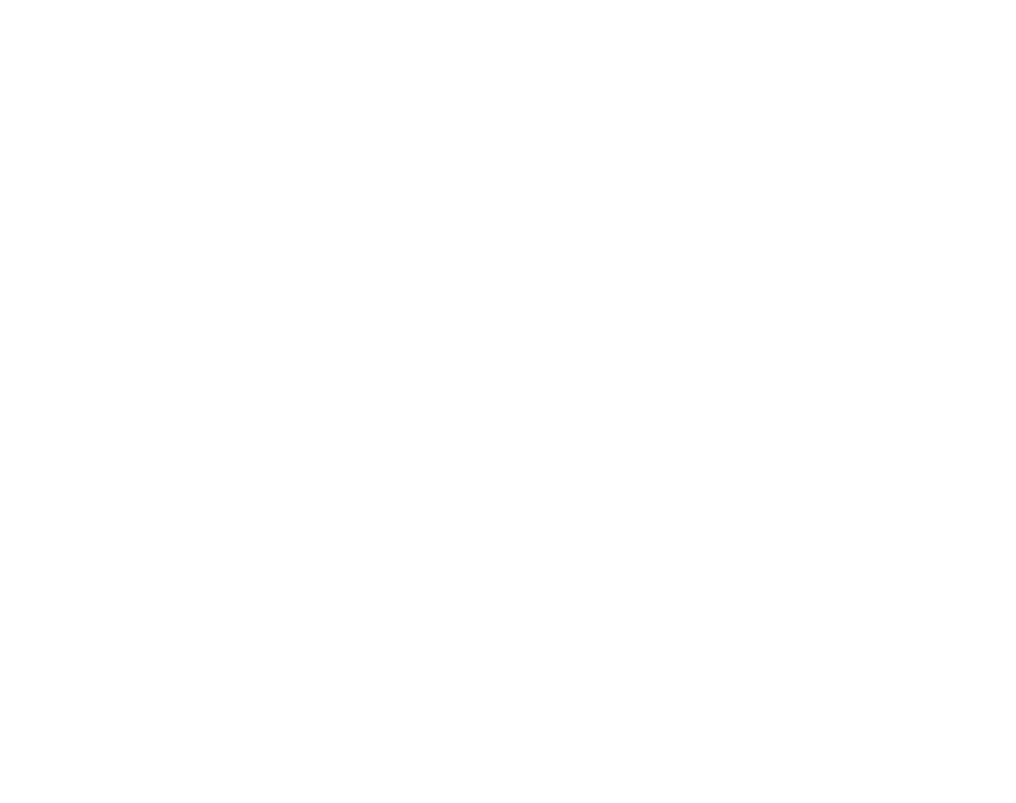
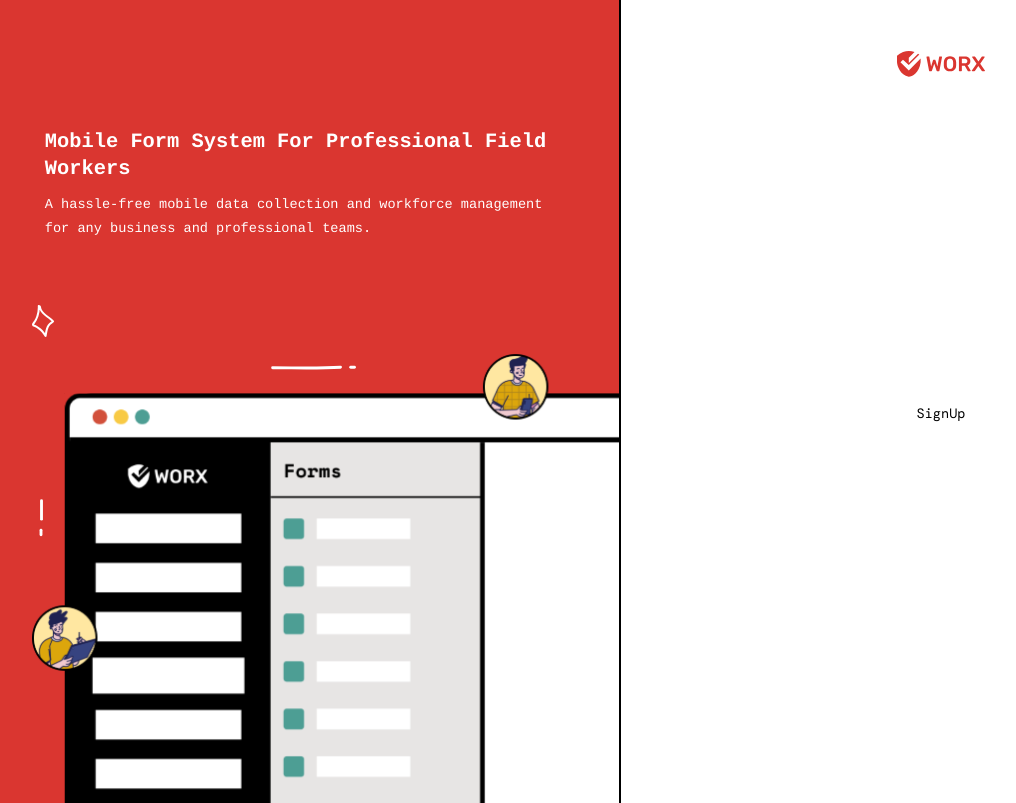
Before and after one commit to worxid/worx, a React (Create React App) app in the folder ui/: page /sign-up in a window 1280 px wide. Before the commit this address had no page. Shown: the whole page, without its empty margins (19-1035 px from the left). Built offline with nearby package versions, Linux system fonts and the light colour scheme; a web font is replaced by a local one.

Commit message:
add Sign Up page

```diff
--- /dev/null
+++ b/ui/src/pages/SignUp/SignUp.jsx
@@ -0,0 +1,7 @@
+const SignUp = () => {
+  return (
+    <div>SignUp</div>
+  )
+}
+
+export default SignUp
--- a/ui/src/routes/routes.js
+++ b/ui/src/routes/routes.js
@@ -1,12 +1,19 @@
 // PAGES
 import Home from 'pages/Home/Home'
 import SignIn from 'pages/SignIn/SignIn'
+import SignUp from 'pages/SignUp/SignUp'
 
 const routes = [
   // AUTHENTICATION
   {
     path: '/sign-in',
     element: <SignIn/>,
+    routeType: 'authentication',
+    authenticationType: 'half',
+  },
+  {
+    path: '/sign-up',
+    element: <SignUp/>,
     routeType: 'authentication',
     authenticationType: 'half',
   },
```
